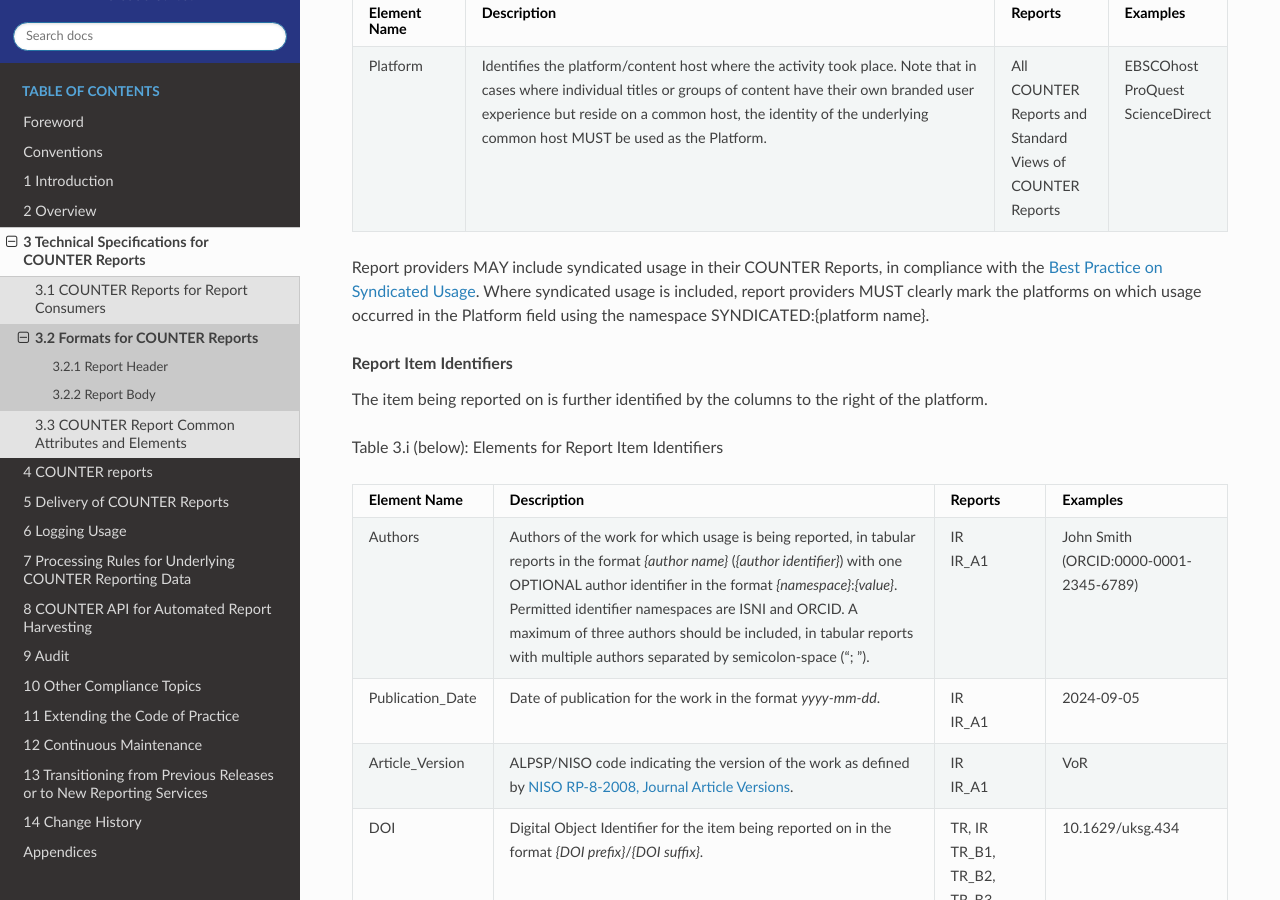
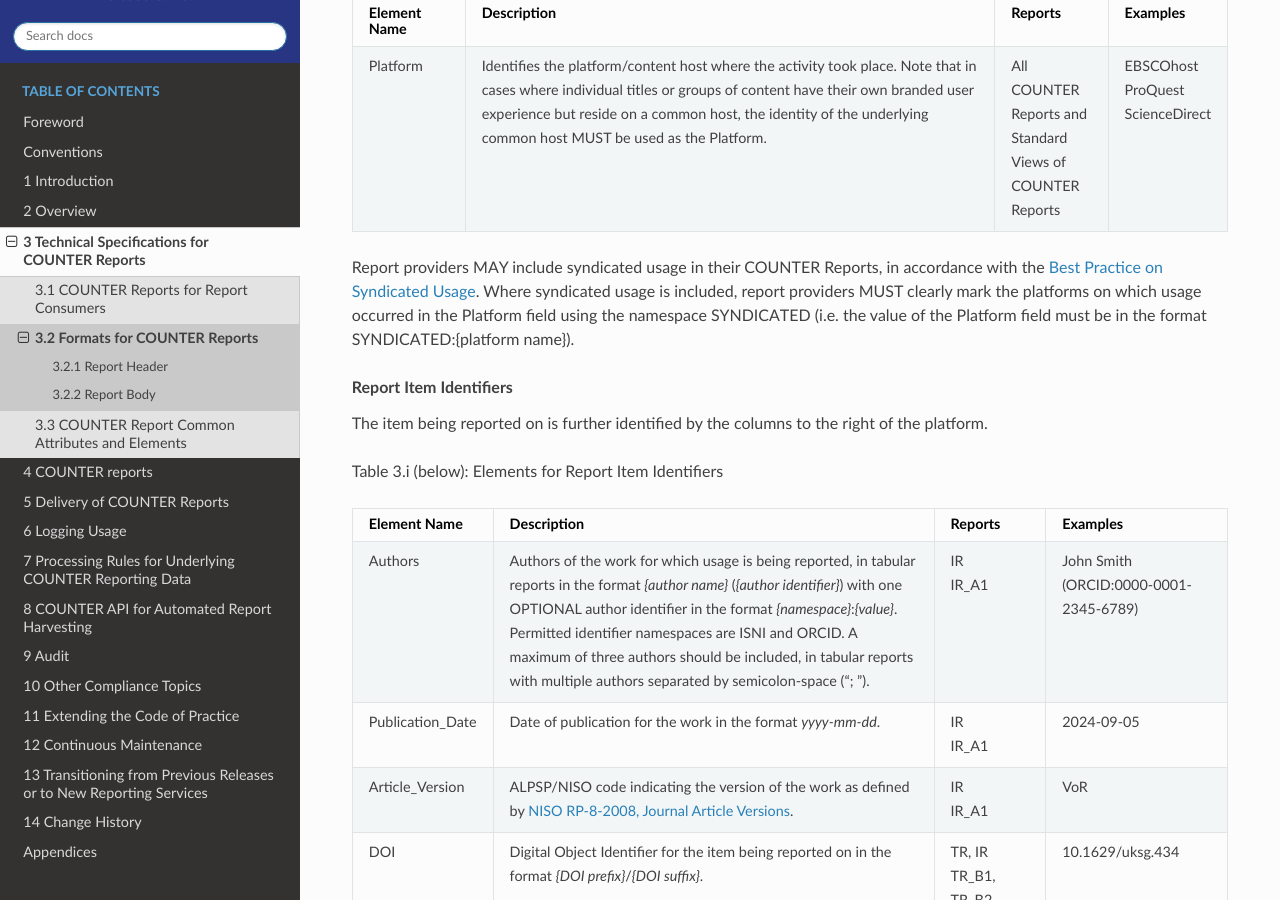
Before and after one commit to Project-Counter/cop5, a Sphinx documentation site: the page built from source/03-specifications/02-formats-for-counter-reports.rst, in a window 1280 px wide and 900 px high, scrolled down 6024 px. Built offline with Sphinx 7.4.7 and the Read the Docs theme 3.1.0, drawn with Linux system fonts in a browser that asks for light colours.

Commit message:
Update 02-formats-for-counter-reports.rst
Addressed Bernd's comments

```diff
--- a/source/03-specifications/02-formats-for-counter-reports.rst
+++ b/source/03-specifications/02-formats-for-counter-reports.rst
@@ -220,7 +220,7 @@
        ProQuest\ |br|\ |lb|
        ScienceDirect
 
-Report providers MAY include syndicated usage in their COUNTER Reports, in compliance with the `Best Practice on Syndicated Usage <https://www.countermetrics.org/code-of-practice/best-practice/bp-syndicated-usage/>`_. Where syndicated usage is included, report providers MUST clearly mark the platforms on which usage occurred in the Platform field using the namespace SYNDICATED:{platform name}.
+Report providers MAY include syndicated usage in their COUNTER Reports, in accordance with the `Best Practice on Syndicated Usage <https://www.countermetrics.org/code-of-practice/best-practice/bp-syndicated-usage/>`_. Where syndicated usage is included, report providers MUST clearly mark the platforms on which usage occurred in the Platform field using the namespace SYNDICATED (i.e. the value of the Platform field must be in the format SYNDICATED:{platform name}).
 
 
 .. rubric:: Report Item Identifiers
```
